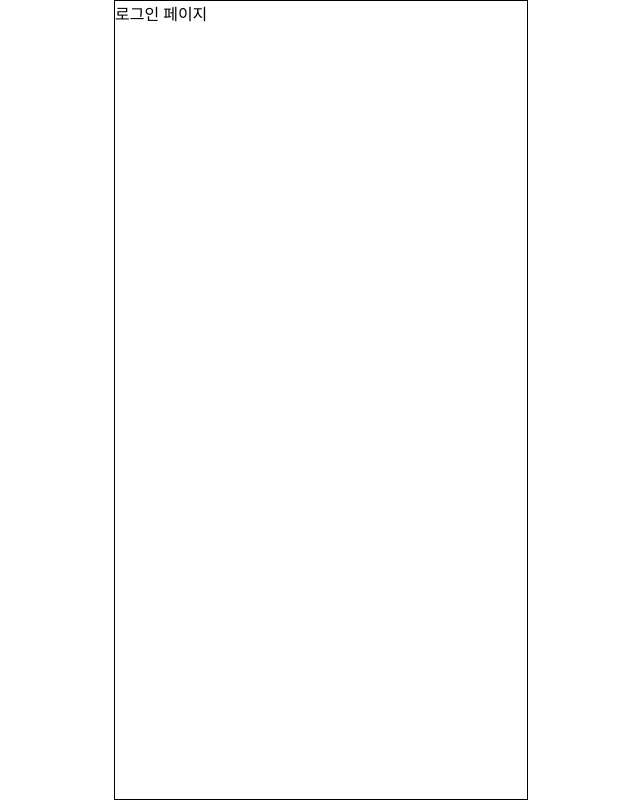
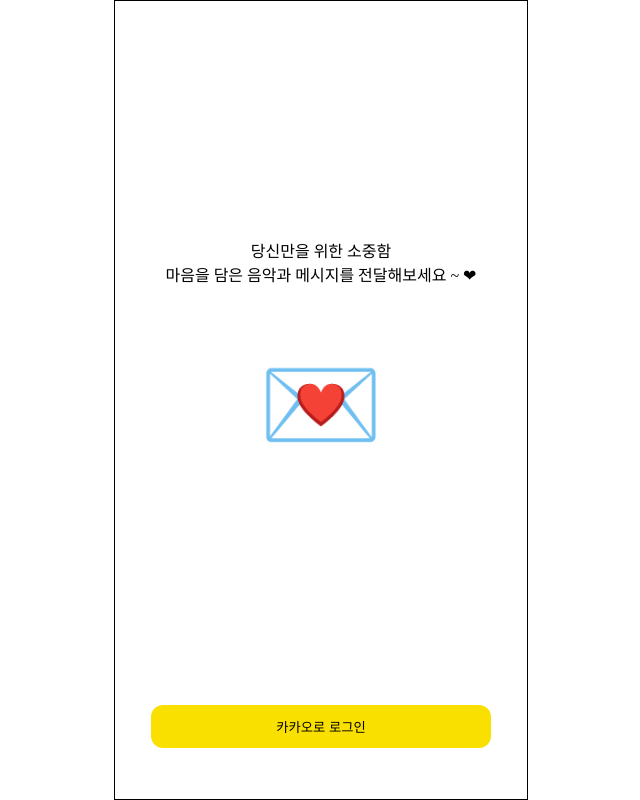
Before and after one commit to LetterRabbit/front, a Next.js app: page /sign in a window 1280 px wide. Shown: the whole page, without its empty margins (319-959 px from the left). Built offline with nearby package versions, Linux system fonts and the light colour scheme.

Commit message:
Design: 로그인 전 화면 추가

```diff
--- a/next.config.js
+++ b/next.config.js
@@ -1,6 +1,9 @@
 /** @type {import('next').NextConfig} */
 const nextConfig = {
   reactStrictMode: true,
-}
+  compiler: {
+    styledComponents: true
+  }
+};
 
-module.exports = nextConfig
+module.exports = nextConfig;
--- a/package.json
+++ b/package.json
@@ -14,6 +14,7 @@
     "@types/react": "18.0.26",
     "@types/react-dom": "18.0.10",
     "antd": "^5.1.2",
+    "babel-plugin-styled-components": "^2.0.7",
     "eslint": "8.31.0",
     "eslint-config-next": "13.1.1",
     "next": "13.1.1",
--- a/pages/sign/index.tsx
+++ b/pages/sign/index.tsx
@@ -1,5 +1,24 @@
-const Page_Sign = () => {
-  return <div>로그인 페이지</div>;
+import { Children } from "react";
+import styled from "styled-components";
+import Button from "../../src/components/Button/Button";
+import MainBox from "../../src/components/MainBox/MainBox";
+
+const Page_Sign = ({ ...props }) => {
+  return (
+    <LoginWrapper>
+      <MainBox />
+      <Button bgColor="#F9E000">카카오로 로그인</Button>
+    </LoginWrapper>
+  );
 };
 
 export default Page_Sign;
+
+const LoginWrapper = styled.div`
+  /* background-color: yellow; */
+  margin: 0 36px;
+  display: grid;
+  grid-template-rows: 700px 50px;
+  place-items: center;
+  min-height: 100vh;
+`;
--- /dev/null
+++ b/src/components/Button/Button.tsx
@@ -0,0 +1,22 @@
+import React from "react";
+import styled from "styled-components";
+
+export default function Button({ children, ...props }: BUTTON) {
+  return <ButtonWrapper {...props}>{children}</ButtonWrapper>;
+}
+
+interface BUTTON {
+  bgColor: string;
+  color: string;
+  children?: React.ReactNode;
+  disabled?: boolean;
+}
+
+const ButtonWrapper = styled.button<BUTTON>`
+  width: 100%;
+  padding: 12px 0;
+  border: none;
+  border-radius: 12px;
+  color: ${(props) => props.color};
+  background: ${(props) => props.bgColor};
+`;
--- /dev/null
+++ b/src/components/MainBox/MainBox.tsx
@@ -0,0 +1,27 @@
+import React from "react";
+import styled from "styled-components";
+
+export default function MainBox() {
+  return (
+    <MainBoxWrapper>
+      <MainBoxText>
+        당신만을 위한 소중함
+        <br />
+        마음을 담은 음악과 메시지를 전달해보세요 ~ ❤
+      </MainBoxText>
+      <MainBoxImg>💌</MainBoxImg>
+    </MainBoxWrapper>
+  );
+}
+
+const MainBoxWrapper = styled.div`
+  text-align: center;
+`;
+
+const MainBoxText = styled.div`
+  margin-bottom: 60px;
+`;
+
+const MainBoxImg = styled.div`
+  font-size: 100px;
+`;
```
Also changed, not shown: 1 other file (tests, documents, lock files or other folders).
